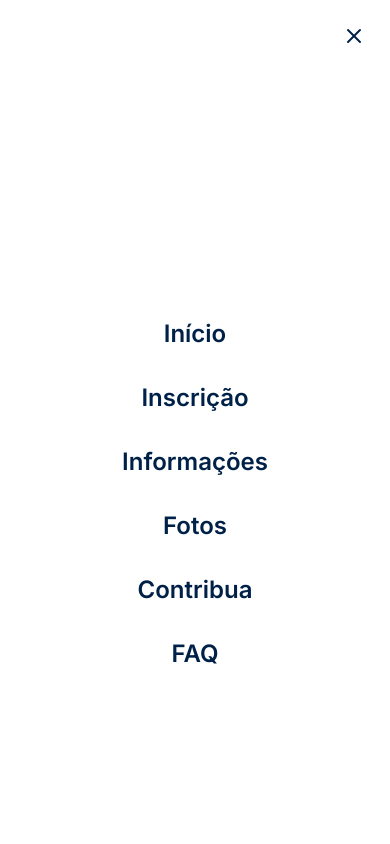
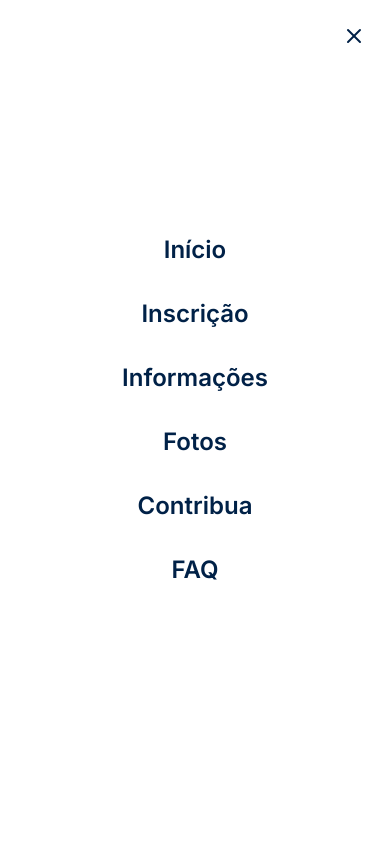
Before and after one commit to BubLuna/iluminai, a React (Vite) app: page / in a window 390 px wide. Both pictures are taken after a click on the button "Toggle menu". Shown: the top 844 px of the page. Built offline with nearby package versions, Linux system fonts and the light colour scheme.

Commit message:
Fix mobile menu and hero section
Fixes mobile menu functionality and removes content from the hero section.

```diff
--- a/src/components/layout/Navbar.tsx
+++ b/src/components/layout/Navbar.tsx
@@ -103,13 +103,12 @@ const Navbar: React.FC = () => {
             <Menu className="w-6 h-6" />
           )}
         </button>
+      </div>
 
-        {/* Mobile Navigation - Fixed with solid background */}
+      {/* Mobile Navigation - Fixed solid background regardless of scroll position */}
       {isMenuOpen && (
-          <div
-            className="fixed inset-0 bg-white z-50 md:hidden"
-          >
-            <div className="flex justify-end p-6">
+        <div className="fixed inset-0 top-0 left-0 w-full h-full bg-white z-50 md:hidden">
+          <div className="container-wide flex justify-end p-6">
             <button
               onClick={closeMenu}
               className="text-iluminai-blue-dark focus:outline-none"
@@ -118,7 +117,7 @@ const Navbar: React.FC = () => {
               <X className="w-6 h-6" />
             </button>
           </div>
-            <nav className="flex flex-col items-center justify-center h-full space-y-8">
+          <nav className="flex flex-col items-center justify-center h-[80vh] space-y-8">
             {navLinks.map((link) => (
               <a
                 key={link.name}
@@ -132,7 +131,6 @@ const Navbar: React.FC = () => {
           </nav>
         </div>
       )}
-      </div>
     </header>
   );
 };
--- a/src/components/sections/Hero.tsx
+++ b/src/components/sections/Hero.tsx
@@ -1,3 +1,4 @@
+
 import React from "react";
 import FadeIn from "../animations/FadeIn";
 import { Button } from "../ui/Button";
```
Lines whose indentation alone changed are shown as unchanged.
